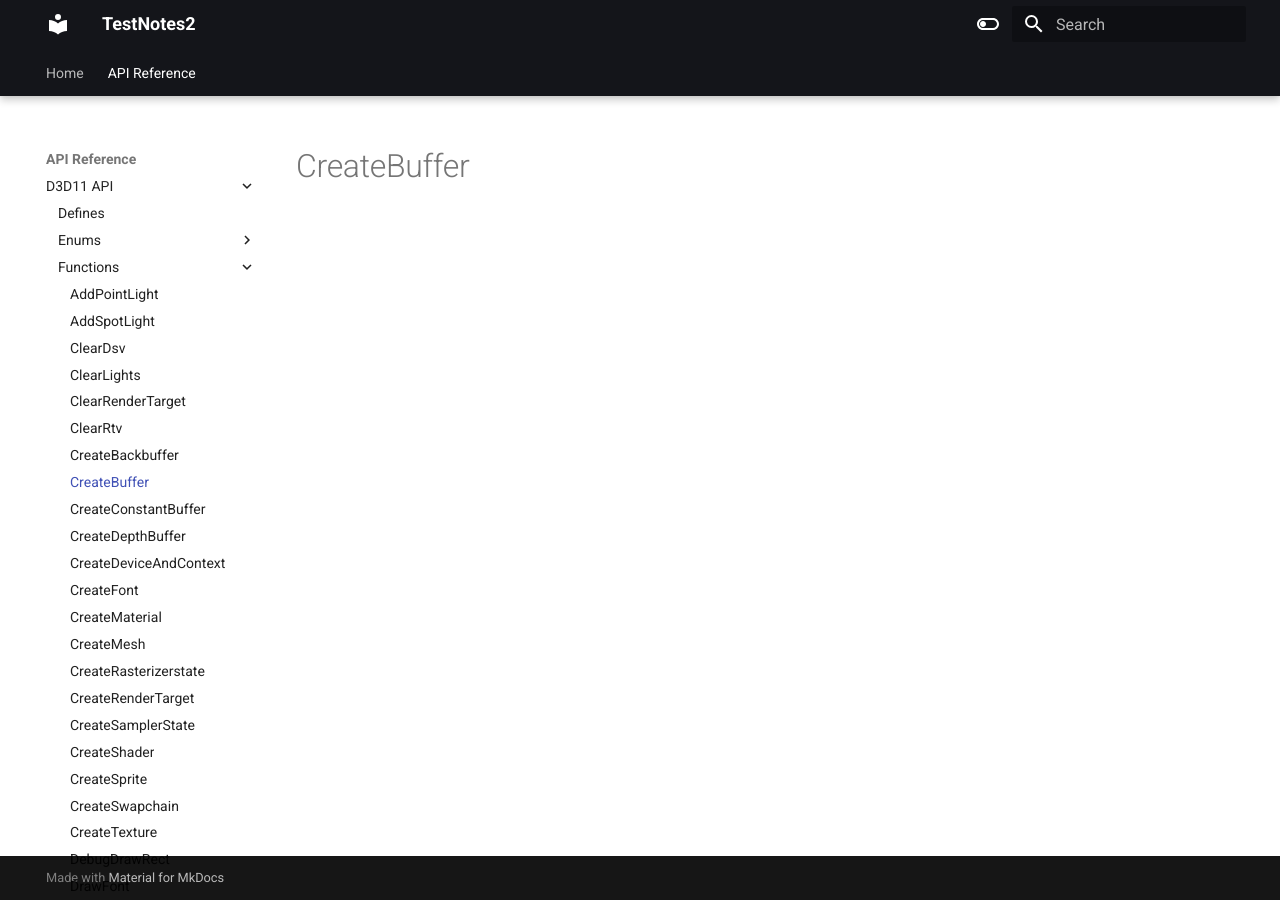
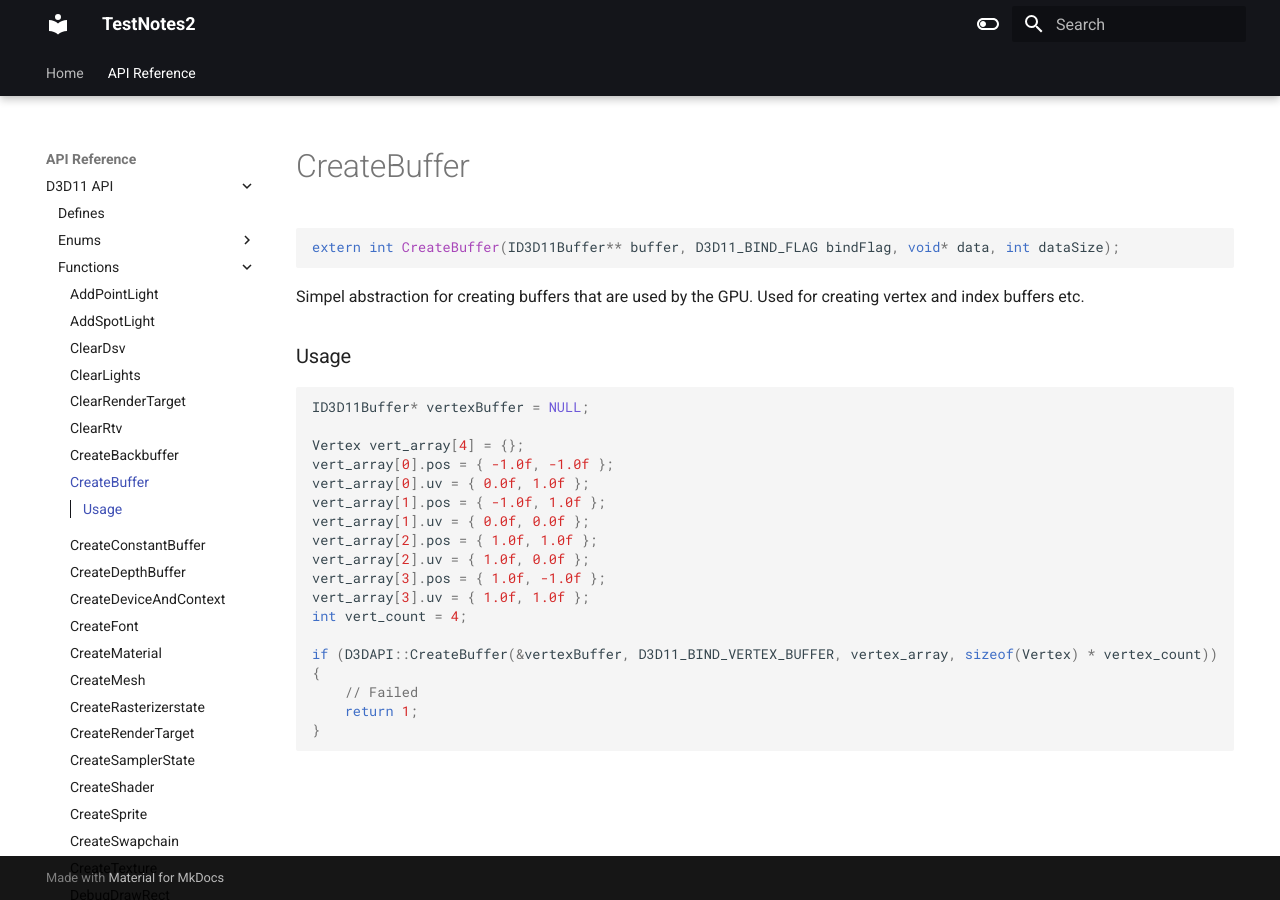
Before and after one commit to erichederstedt/TempEngineDocs, an MkDocs documentation site: the page built from docs/API Reference/D3D11 API/Functions/CreateBuffer.md, in a window 1280 px wide. Built offline with MkDocs 1.6.1 and Material for MkDocs 9.7.7, drawn with Linux system fonts in a browser that asks for light colours.

Commit message:
PUSH NOTE : CreateBuffer.md

````diff
--- a/docs/API Reference/D3D11 API/Functions/CreateBuffer.md
+++ b/docs/API Reference/D3D11 API/Functions/CreateBuffer.md
@@ -1 +1,30 @@
 # CreateBuffer
+
+```c++
+extern int CreateBuffer(ID3D11Buffer** buffer, D3D11_BIND_FLAG bindFlag, void* data, int dataSize);
+```
+
+Simpel abstraction for creating buffers that are used by the GPU. Used for creating vertex and index buffers etc.
+
+
+### Usage
+```c++
+ID3D11Buffer* vertexBuffer = NULL;
+
+Vertex vert_array[4] = {};
+vert_array[0].pos = { -1.0f, -1.0f };
+vert_array[0].uv = { 0.0f, 1.0f };
+vert_array[1].pos = { -1.0f, 1.0f };
+vert_array[1].uv = { 0.0f, 0.0f };
+vert_array[2].pos = { 1.0f, 1.0f };
+vert_array[2].uv = { 1.0f, 0.0f };
+vert_array[3].pos = { 1.0f, -1.0f };
+vert_array[3].uv = { 1.0f, 1.0f };
+int vert_count = 4;
+
+if (D3DAPI::CreateBuffer(&vertexBuffer, D3D11_BIND_VERTEX_BUFFER, vertex_array, sizeof(Vertex) * vertex_count))
+{
+	// Failed
+	return 1;
+}
+```
````
